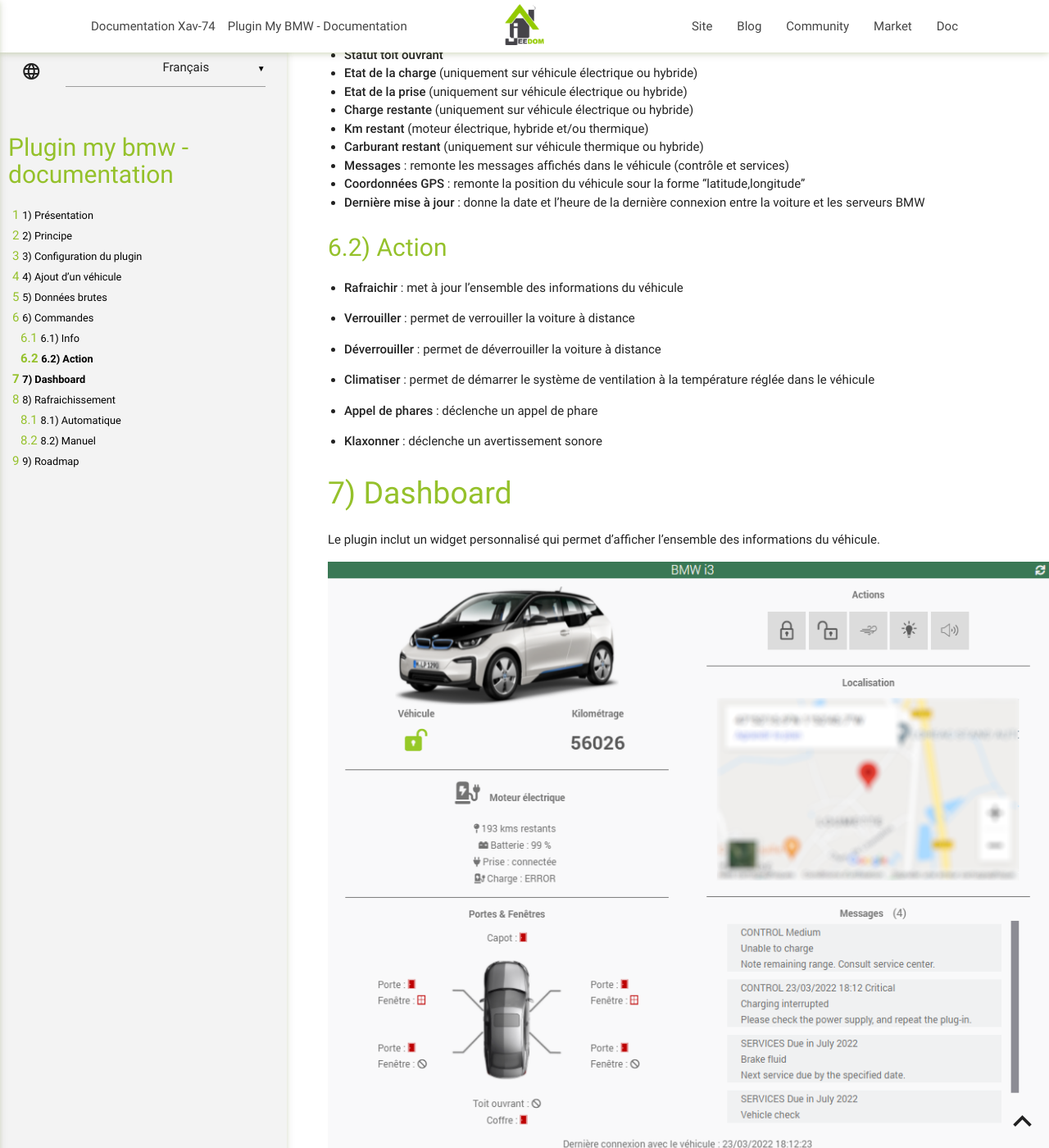
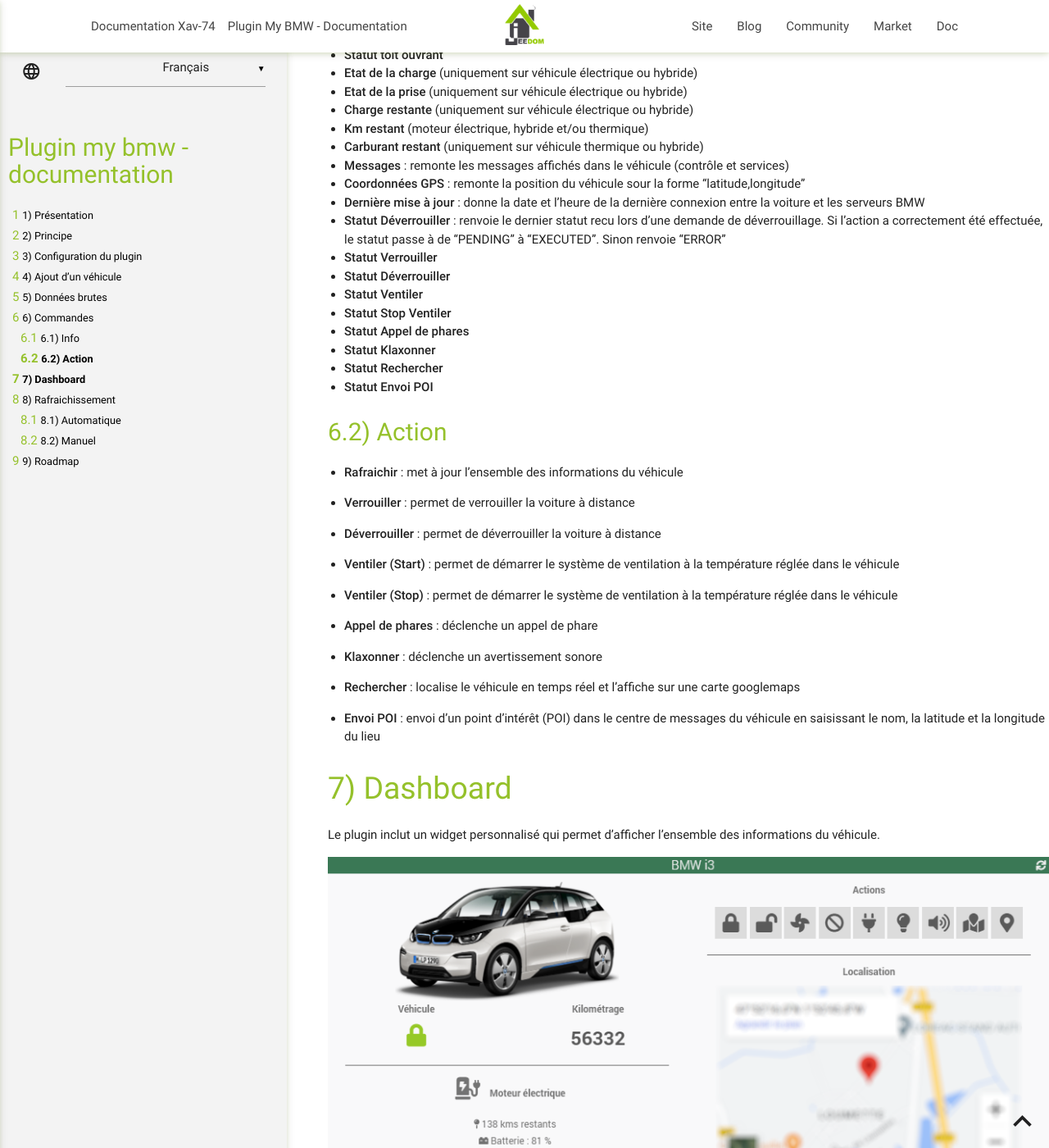
Before and after one commit to Xav-74/Documentation, a Jekyll site: the page built from myBMW/fr_FR/index.md, in a window 1280 px wide and 1400 px high, scrolled down 3516 px. Shown: the whole window at 82% size. Built offline with Jekyll 4.4.1, drawn with Linux system fonts in a browser that asks for light colours; some of the changed text lies outside the part shown.

Commit message:
Update doc myBMW

```diff
--- a/myBMW/fr_FR/index.md
+++ b/myBMW/fr_FR/index.md
@@ -116,6 +116,15 @@
 -   **Messages** : remonte les messages affichés dans le véhicule (contrôle et services)
 -   **Coordonnées GPS** : remonte la position du véhicule sour la forme "latitude,longitude"
 -   **Dernière mise à jour** : donne la date et l'heure de la dernière connexion entre la voiture et les serveurs BMW
+-   **Statut Déverrouiller** : renvoie le dernier statut recu lors d'une demande de déverrouillage. Si l'action a correctement été effectuée, le statut passe à de "PENDING" à "EXECUTED". Sinon renvoie "ERROR"
+-   **Statut Verrouiller**
+-   **Statut Déverrouiller**
+-   **Statut Ventiler**
+-   **Statut Stop Ventiler**
+-   **Statut Appel de phares**
+-   **Statut Klaxonner**
+-   **Statut Rechercher**
+-   **Statut Envoi POI**
 
 
 ## Action
@@ -126,11 +135,17 @@
 
 -   **Déverrouiller** : permet de déverrouiller la voiture à distance
 
--   **Climatiser** : permet de démarrer le système de ventilation à la température réglée dans le véhicule
+-   **Ventiler (Start)** : permet de démarrer le système de ventilation à la température réglée dans le véhicule
+
+-   **Ventiler (Stop)** : permet de démarrer le système de ventilation à la température réglée dans le véhicule
 
 -   **Appel de phares** : déclenche un appel de phare
 
 -   **Klaxonner** : déclenche un avertissement sonore
+
+-   **Rechercher** : localise le véhicule en temps réel et l'affiche sur une carte googlemaps
+
+-   **Envoi POI** : envoi d'un point d'intérêt (POI) dans le centre de messages du véhicule en saisissant le nom, la latitude et la longitude du lieu
 
 
 # Dashboard
```
Also changed, not shown: other parts of myBMW/fr_FR/index.md (+0 -1 lines), myBMW/fr_FR/changelog.md (+15 -0 lines), myBMW/images/Widget_myBMW.png.
